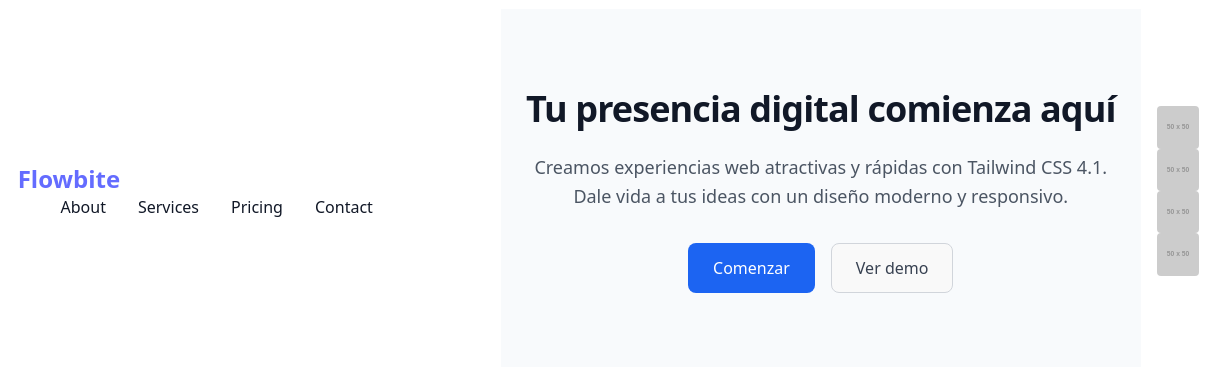
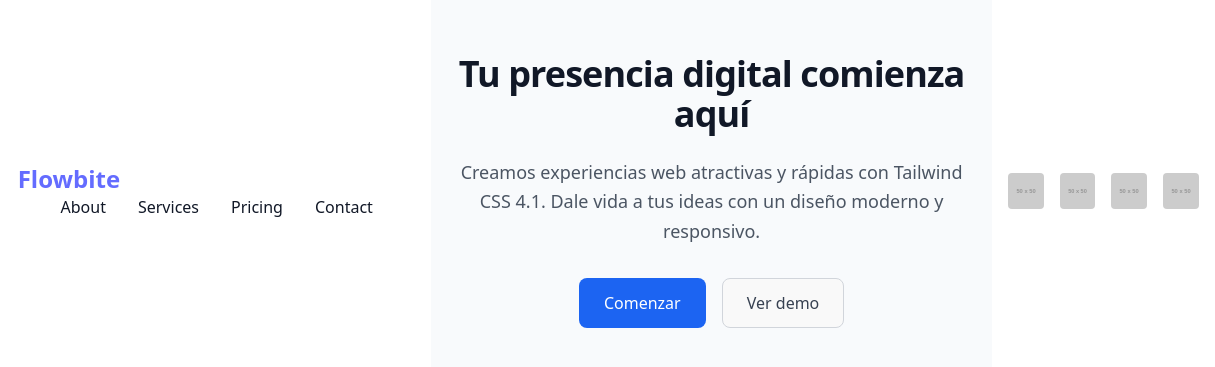
Before and after one commit to cecilitaortiz/landing, a website built with Vite: page index.html in a window 1280 px wide. Shown: the part 209-576 px from the top of the page, 65-1280 px from the left. Built offline with nearby package versions, Linux system fonts and the light colour scheme; placeholder pictures from the web are drawn by us.

Commit message:
Update Contenedor 04

```diff
--- a/index.html
+++ b/index.html
@@ -66,7 +66,7 @@
   </main>
   <section class="bg-white dark:bg-gray-900">
     <div id="container-03" class="px-4 py-8 mx-auto max-w-md md:max-w-xl">
-      <div id="container-04">
+      <div id="container-04" class="grid grid-cols-2 gap-4 md:grid-cols-4">
         <img src="https://placehold.co/50" alt="Imagen 1" class="w-full h-auto rounded">
         <img src="https://placehold.co/50" alt="Imagen 2" class="w-full h-auto rounded">
         <img src="https://placehold.co/50" alt="Imagen 3" class="w-full h-auto rounded">
```
